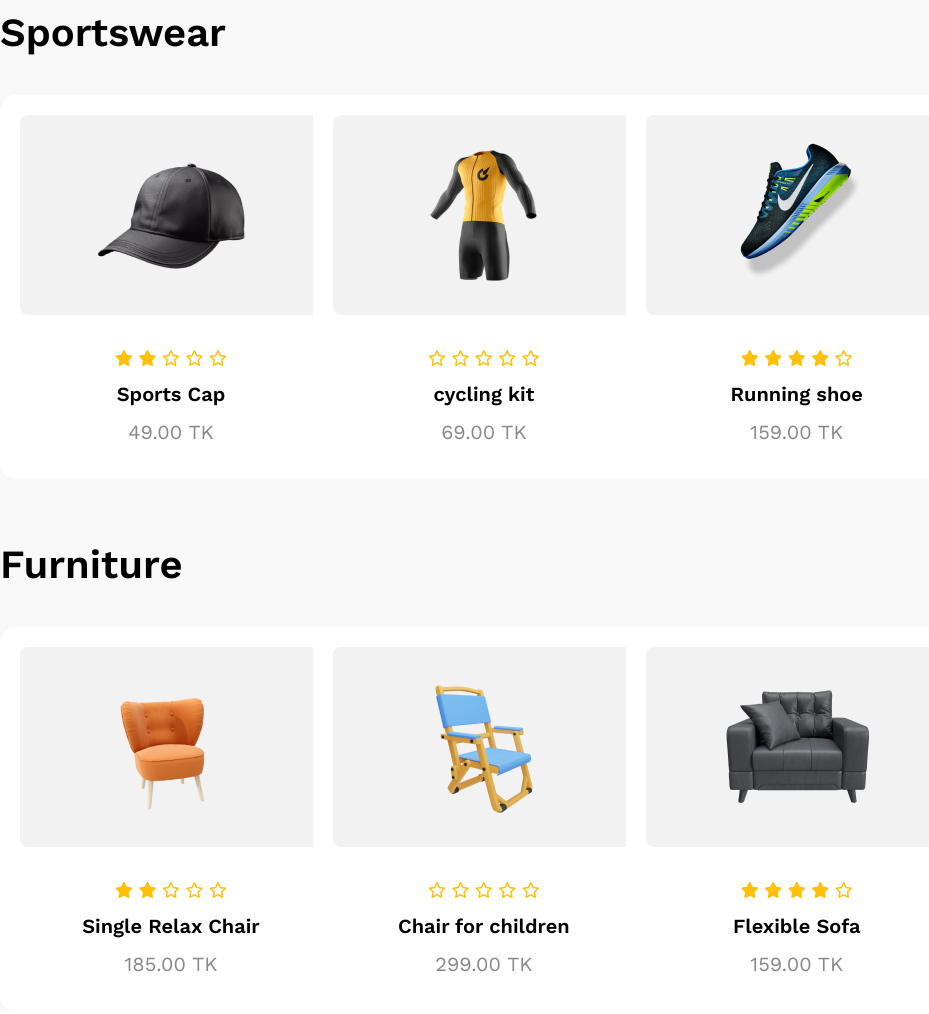
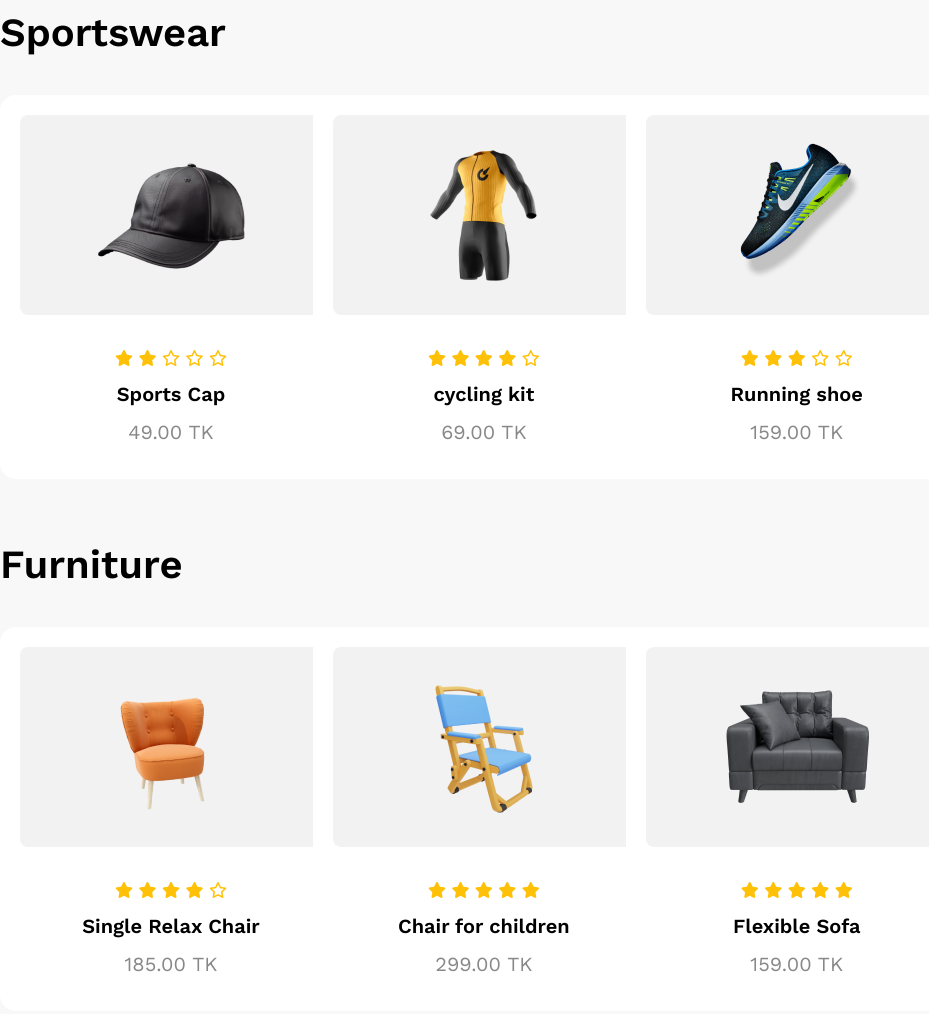
Before and after one commit to tawhid-choudhury/summer-sale, a plain HTML site: page index.html in a window 1280 px wide. Shown: the part 1522-2536 px from the top of the page, without its empty margins (0-929 px from the left). Drawn offline with nearby package versions, Linux system fonts and the light colour scheme.

Commit message:
recheck 2

```diff
--- a/index.html
+++ b/index.html
@@ -28,8 +28,8 @@
         <div class="max-w-[1440px] m-auto flex flex-col-reverse md:flex-row items-center justify-center ">
             <div class="text-center max-w-[703px]">
                 <h3 class="text-[24px] lg:text-[32px] font-medium">---SALE FEVER---</h3>
-                <h1 class="text-[44px] lg:text-[58px] font-bold mt-[45px] leading-tight">Purchase TK 200 or above &
-                    <span class="text-[var(--pnk)]">get 20%
+                <h1 class="text-[44px] lg:text-[58px] font-bold mt-[45px] leading-tight">Purchase TK 200 or above & get
+                    <span class="text-[var(--pnk)]"> 20%
                         off</span>
                 </h1>
                 <h4 class="text-[20px] lg:text-[24px] font-medium mt-[81px]">Use Promo Code <span
@@ -118,7 +118,7 @@
                                         <i class="fa-regular fa-star"></i>
                                     </h3>
                                     <h3 class="text-[20px] font-semibold">Home Cooker</h3>
-                                    <h5 class="text-[20px] text-[#11111180]">39.00 TK</h5>
+                                    <h5 class="text-[20px] text-[#11111180]">49.00 TK</h5>
                                 </div>
                             </div>
                         </div>
@@ -166,10 +166,10 @@
                                 </figure>
                                 <div class="card-body items-center text-center">
                                     <h3 class="text-[#FFC107]">
-                                        <i class="fa-regular fa-star"></i>
-                                        <i class="fa-regular fa-star"></i>
-                                        <i class="fa-regular fa-star"></i>
-                                        <i class="fa-regular fa-star"></i>
+                                        <i class="fa-solid fa-star"></i>
+                                        <i class="fa-solid fa-star"></i>
+                                        <i class="fa-solid fa-star"></i>
+                                        <i class="fa-solid fa-star"></i>
                                         <i class="fa-regular fa-star"></i>
                                     </h3>
                                     <h3 class="text-[20px] font-semibold">cycling kit</h3>
@@ -194,7 +194,7 @@
                                         <i class="fa-solid fa-star"></i>
                                         <i class="fa-solid fa-star"></i>
                                         <i class="fa-solid fa-star"></i>
-                                        <i class="fa-solid fa-star"></i>
+                                        <i class="fa-regular fa-star"></i>
                                         <i class="fa-regular fa-star"></i>
                                     </h3>
                                     <h3 class="text-[20px] font-semibold">Running shoe</h3>
@@ -205,7 +205,7 @@
                     </div>
                 </section>
                 <!-- Furniture -->
-                <section class="mt-14">
+                <section class="mt-14 lg:mb-[200px]">
                     <h1 class="text-[40px] font-semibold text-center lg:text-start">Furniture</h1>
                     <div class="grid grid-cols-1 md:grid-cols-2 lg:grid-cols-2 xl:grid-cols-3 justify-center gap-6 ">
                         <!-- <div class="flex flex-wrap justify-between gap-6"> -->
@@ -224,8 +224,8 @@
                                     <h3 class="text-[#FFC107]">
                                         <i class="fa-solid fa-star"></i>
                                         <i class="fa-solid fa-star"></i>
-                                        <i class="fa-regular fa-star"></i>
-                                        <i class="fa-regular fa-star"></i>
+                                        <i class="fa-solid fa-star"></i>
+                                        <i class="fa-solid fa-star"></i>
                                         <i class="fa-regular fa-star"></i>
                                     </h3>
                                     <h3 class="text-[20px] font-semibold">Single Relax Chair</h3>
@@ -246,11 +246,11 @@
                                 </figure>
                                 <div class="card-body items-center text-center">
                                     <h3 class="text-[#FFC107]">
-                                        <i class="fa-regular fa-star"></i>
-                                        <i class="fa-regular fa-star"></i>
-                                        <i class="fa-regular fa-star"></i>
-                                        <i class="fa-regular fa-star"></i>
-                                        <i class="fa-regular fa-star"></i>
+                                        <i class="fa-solid fa-star"></i>
+                                        <i class="fa-solid fa-star"></i>
+                                        <i class="fa-solid fa-star"></i>
+                                        <i class="fa-solid fa-star"></i>
+                                        <i class="fa-solid fa-star"></i>
                                     </h3>
                                     <h3 class="text-[20px] font-semibold">Chair for children</h3>
                                     <h5 class="text-[20px] text-[#11111180]">299.00 TK</h5>
@@ -275,7 +275,7 @@
                                         <i class="fa-solid fa-star"></i>
                                         <i class="fa-solid fa-star"></i>
                                         <i class="fa-solid fa-star"></i>
-                                        <i class="fa-regular fa-star"></i>
+                                        <i class="fa-solid fa-star"></i>
                                     </h3>
                                     <h3 class="text-[20px] font-semibold">Flexible Sofa</h3>
                                     <h5 class="text-[20px] text-[#11111180]">159.00 TK</h5>
```
